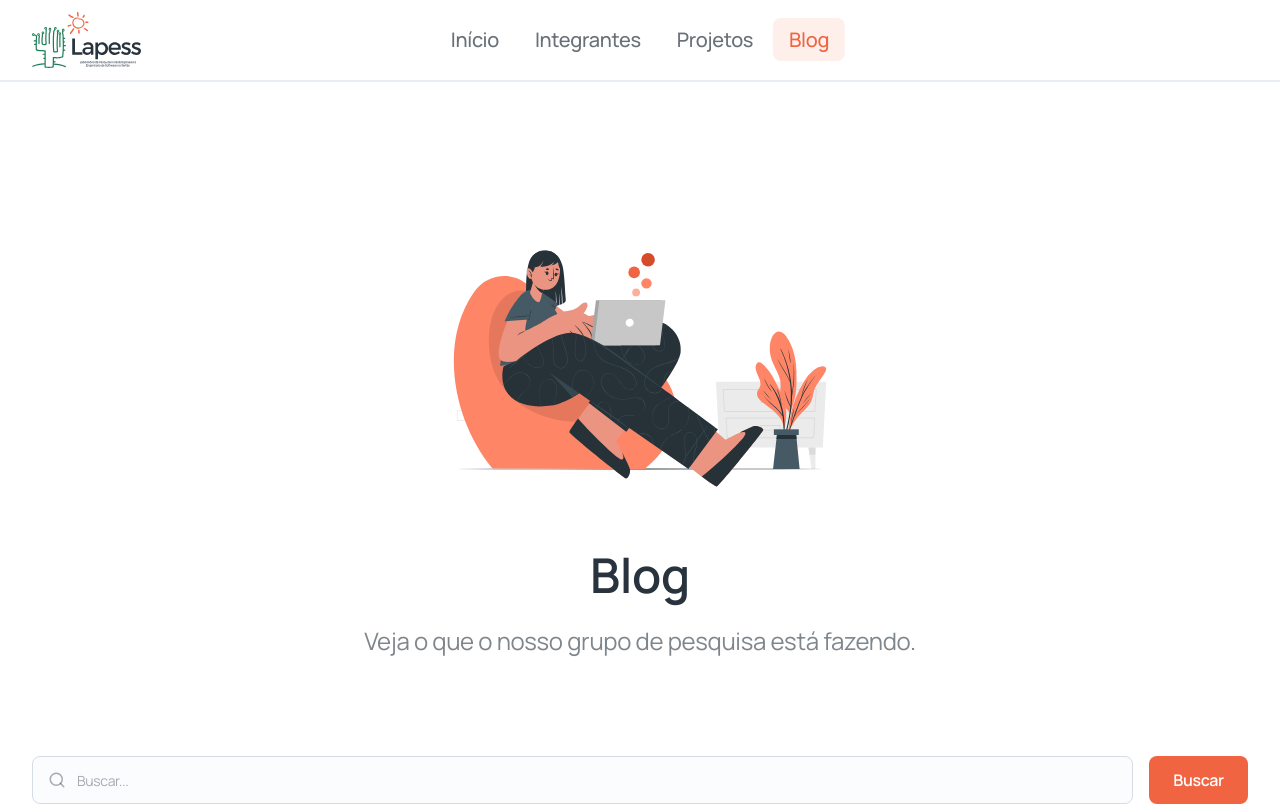
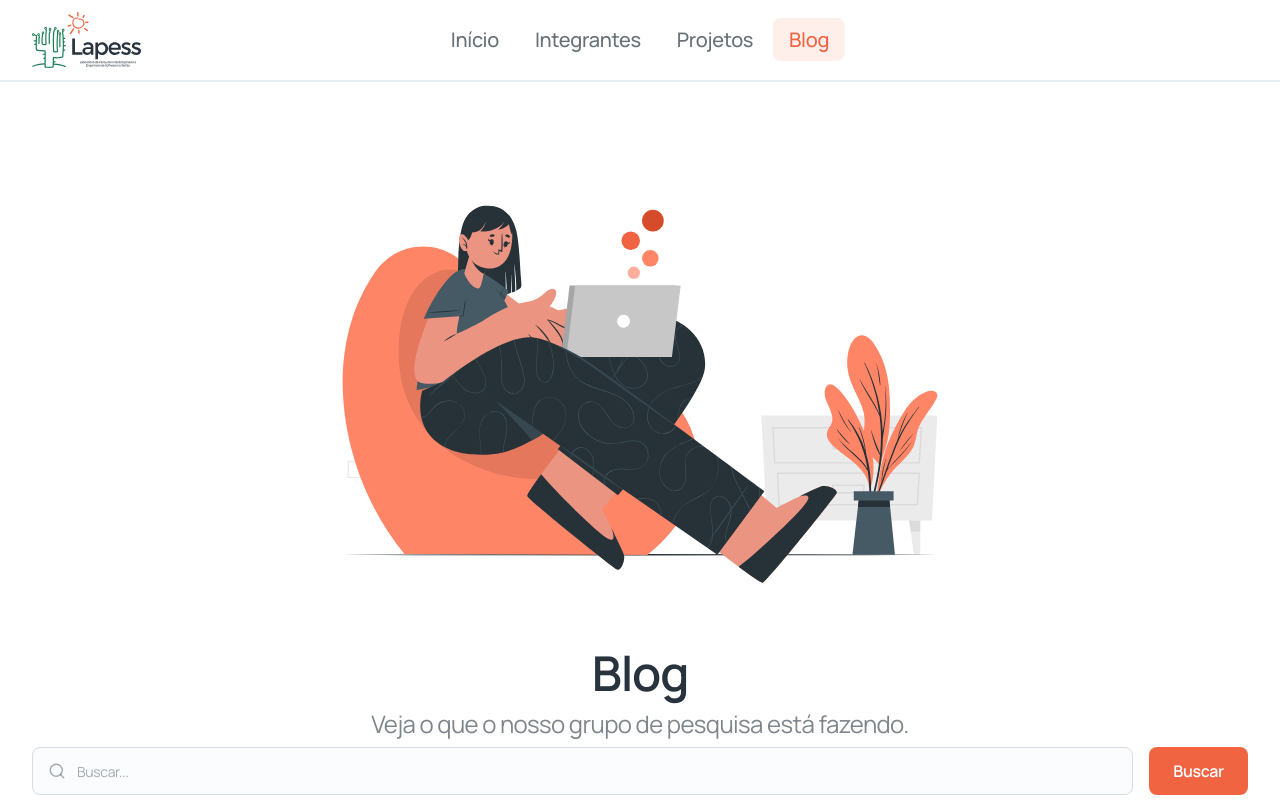
Before and after one commit to ssergiofeitosa/SITE-LAPESS, a React (Vite) app: page /blog in a window 1280 px wide. Shown: the top 806 px of the page. Built offline with nearby package versions, Linux system fonts and the light colour scheme.

Commit message:
adjusted images size, adjusted letter spacing and heigh on the titles

```diff
--- a/src/pages/BlogPage.tsx
+++ b/src/pages/BlogPage.tsx
@@ -28,19 +28,19 @@ export default function BlogPage() {
 
   return (
     <>
-      <section className="py-16 lg:py-24 bg-white">
+      <section className="py-16 lg:py-2 bg-white">
         <div className="max-w-[1280px] mx-auto px-4 sm:px-6 lg:px-8">
           <div className="flex flex-col items-center text-center">
             <img
               src={blogImage}
               alt="Blog"
-              className="w-full mb-8"
-              style={{ maxWidth: '708px', height: 'auto', aspectRatio: '708 / 335' }}
+              className="w-full mb-[24px]"
+              style={{ maxWidth: '708px', height: 'auto', aspectRatio: '708 / 535' }}
             />
-            <h1 className="text-3xl sm:text-4xl lg:text-5xl font-semibold text-primary leading-tight">
+            <h1 className="text-3xl sm:text-4xl lg:text-5xl font-semibold text-primary leading-tighter tracking-tight">
               Blog
             </h1>
-            <p className="mt-4 text-[24px] text-primary/60 max-w-xl leading-relaxed">
+            <p className="mt-[12px] text-[24px] text-primary/60 max-w-xl leading-tight tracking-tight">
               Veja o que o nosso grupo de pesquisa está fazendo.
             </p>
           </div>
--- a/src/pages/Integrantes.tsx
+++ b/src/pages/Integrantes.tsx
@@ -11,7 +11,7 @@ export default function Integrantes() {
             <img
               src={collabImage}
               alt="Colaboração"
-              className="w-full max-w-md lg:max-w-lg mb-8"
+              className="w-full max-w-md lg:max-w-2xl mb-8"
             />
             <h1 className="text-3xl sm:text-4xl lg:text-5xl font-semibold text-primary leading-tight ">
               Conheça nosso time
--- a/src/pages/Projetos.tsx
+++ b/src/pages/Projetos.tsx
@@ -5,7 +5,7 @@ import astronautImage from '../assets/Astronaut-cuate(3) 1.svg'
 export default function Projetos() {
   return (
     <>
-      <section className=" pb-16 lg:pb-24 bg-white">
+      <section className=" pb-16 lg:pb-24 lg:pt-8 bg-white">
         <div className="max-w-[1280px] mx-auto px-4 sm:px-6 lg:px-8">
           <div className="flex flex-col items-center text-center">
             <img
```
